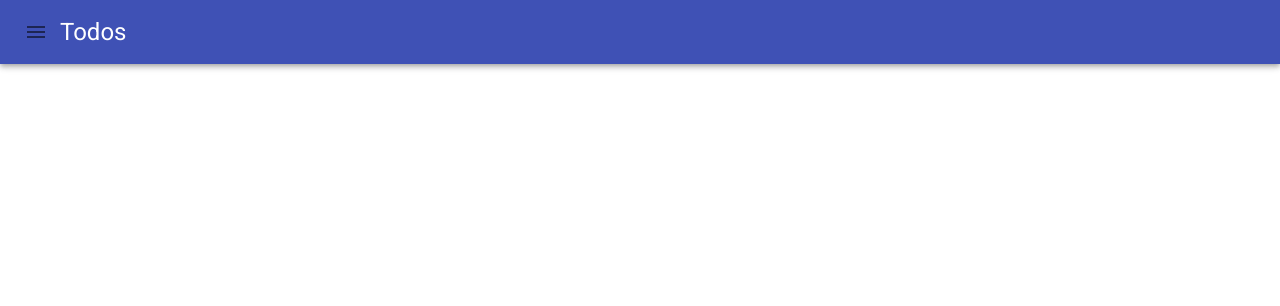
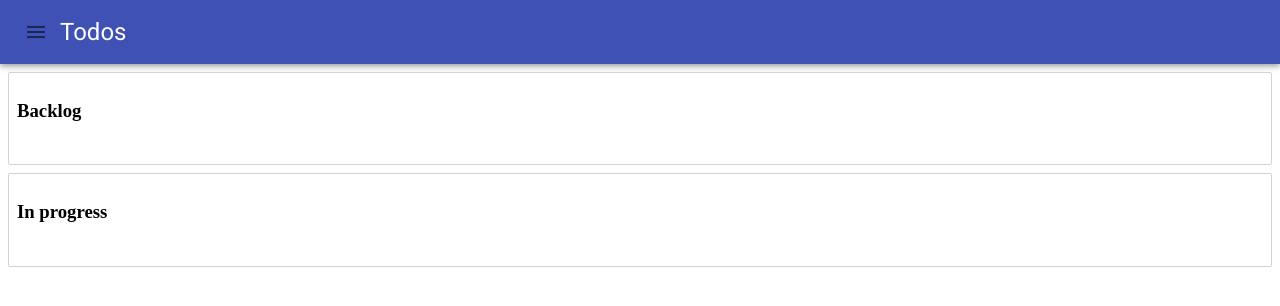
Before and after one commit to bartlomiejolma/todos-material-ui, a React (Create React App) app: page /kanban in a window 1280 px wide. Shown: the top 306 px of the page. Built offline with nearby package versions, Linux system fonts and the light colour scheme.

Commit message:
Adds additional default category.

```diff
--- a/src/pages/Kanban/index.js
+++ b/src/pages/Kanban/index.js
@@ -60,7 +60,7 @@ const groupTodos = (todos) => {
     groups[group] = groups[group] || [];
     groups[group].push(todo);
     return groups;
-  }, {});
+  }, {"Backlog":[], "In progress": []});
 };
 const Kanban = () => {
   const todos = useSelector((state) => state.todos) || [];
```
